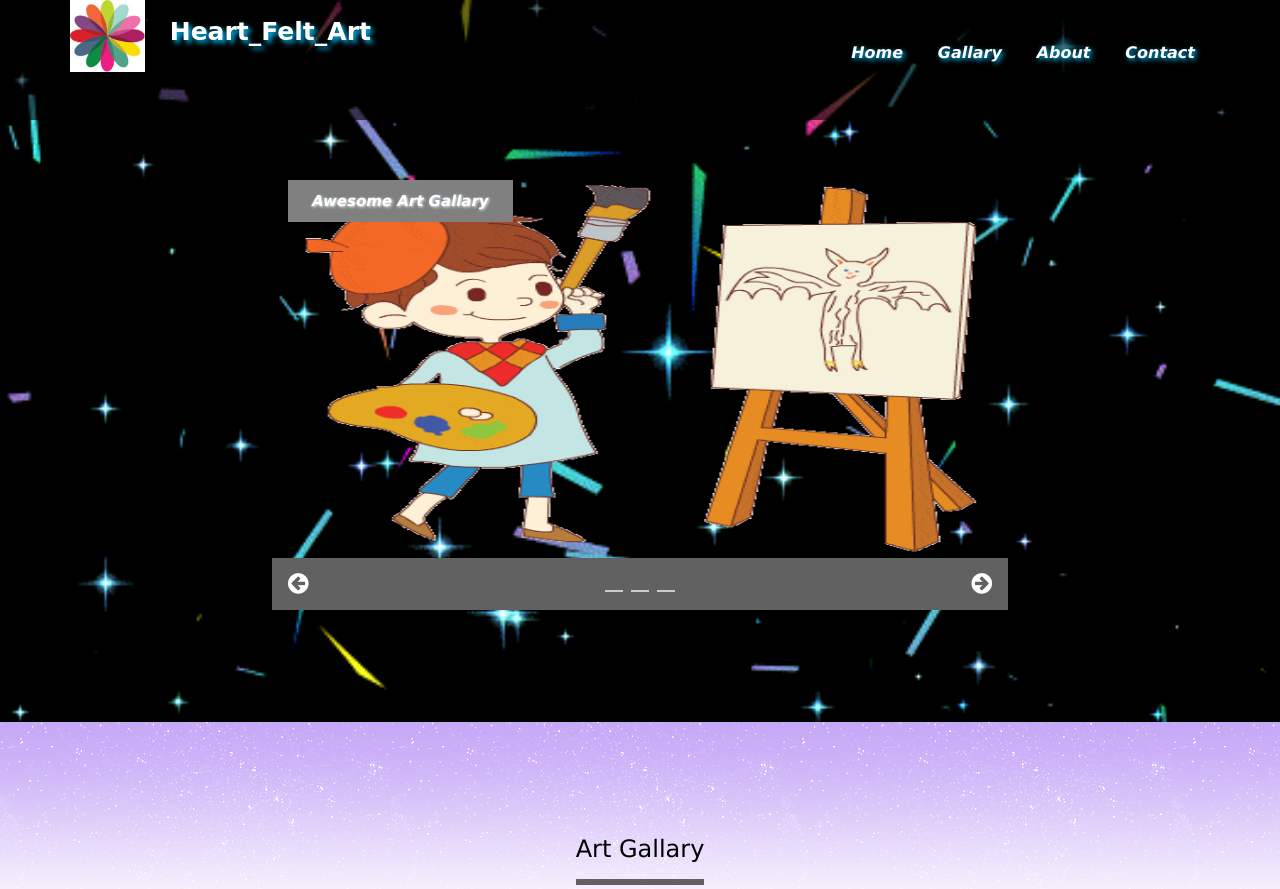
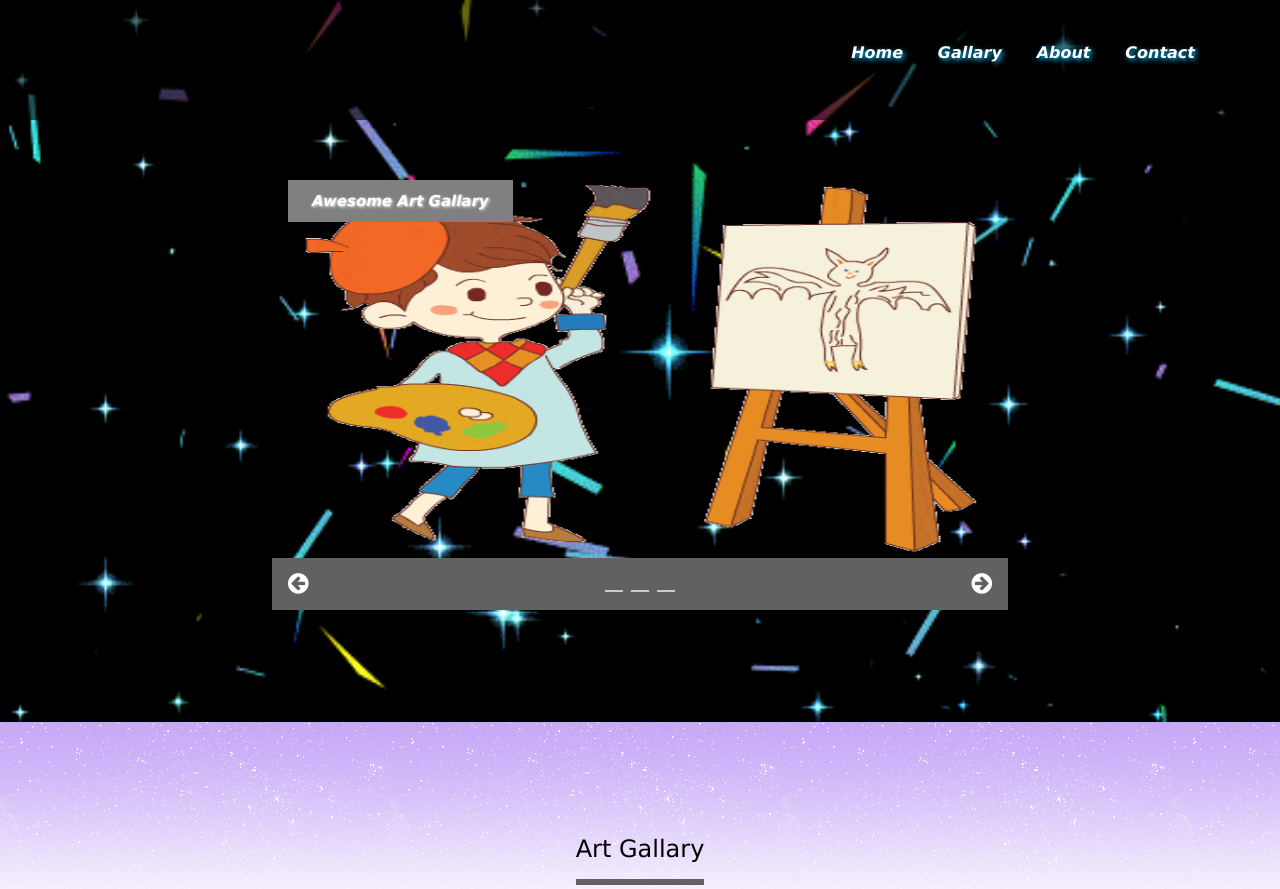
Before and after one commit to goal11/a, a plain HTML site: page index.html in a window 1280 px wide. Shown: the top 889 px of the page. Drawn offline with nearby package versions, Linux system fonts and the light colour scheme.

Commit message:
Update index.html

```diff
--- a/index.html
+++ b/index.html
@@ -24,8 +24,8 @@
             <header>
                 <div class="container">
                     <div class="logo">
-                        <img src="favicon.jpg" alt="logo" />
-                        <h1 class="w3-animate-bottom">Heart_Felt_Art</h1>
+                       <!-- <img src="favicon.jpg" alt="logo" />
+                        <h1 class="w3-animate-bottom">Heart_Felt_Art</h1>-->
                     </div>
                     <nav>
                         <ul>
```
